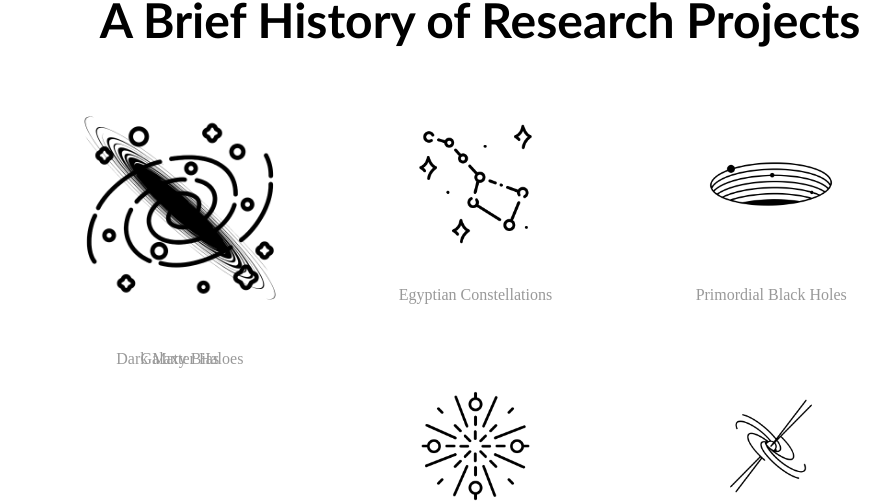
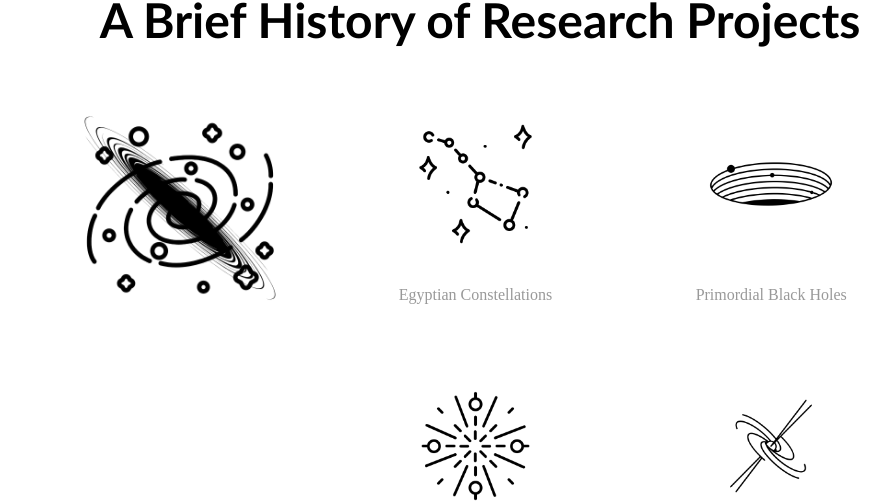
Before and after one commit to lunazagor/lunazagor.github.io, a Jekyll site: the page built from research/index.html, in a window 1280 px wide. Shown: the part 119-622 px from the top of the page, without its empty margins (160-1050 px from the left). Built offline with Jekyll 4.4.1, drawn with Linux system fonts in a browser that asks for light colours.

Commit message:
Update index.html

```diff
--- a/research/index.html
+++ b/research/index.html
@@ -118,7 +118,6 @@ title: Research
             <div class="flip-card-front">
             <a href="https://lunazagor.github.io/"><img src="dmhalo.png" style="width:100%" title="DM Haloes" alt="Fuzzy"></a>
             <!-- <img src="img/heroes_thumbnail/heroes_thumbnail_large/abaddon_lg.png" alt="Avatar" style="width:120px;height:120px;" />  -->
-	 <figcaption> <a href="https://lunazagor.github.io/"> Dark Matter Haloes </a> </figcaption>
             </div>
             <div class="flip-card-back">
             <br />
@@ -133,7 +132,6 @@ title: Research
         <div class="flip-card-inner">
           	<div class="flip-card-front">
                 <a href="https://lunazagor.github.io/"><img src="galaxy.png" style="width:100%" title="Galaxy" alt="Boas"></a>
-   		 <figcaption> <a href="https://lunazagor.github.io/"> Galaxy Bias </a> </figcaption>
             <!-- <img src="img/heroes_thumbnail/heroes_thumbnail_large/abaddon_lg.png" alt="Avatar" style="width:120px;height:120px;" />  -->
           	</div>
           	<div class="flip-card-back">
```
Lines whose indentation alone changed are shown as unchanged.
